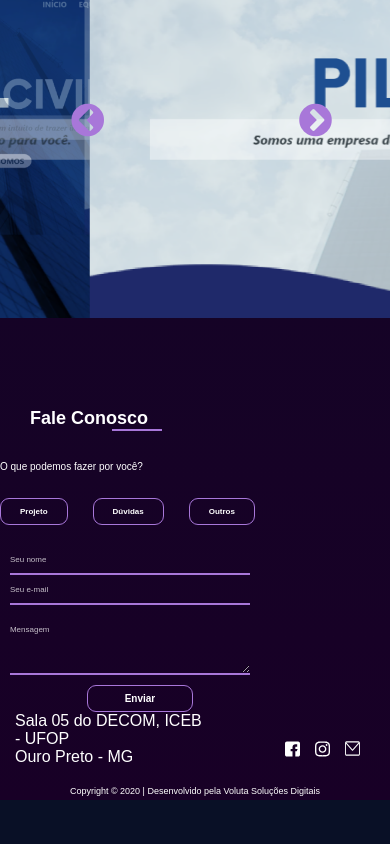
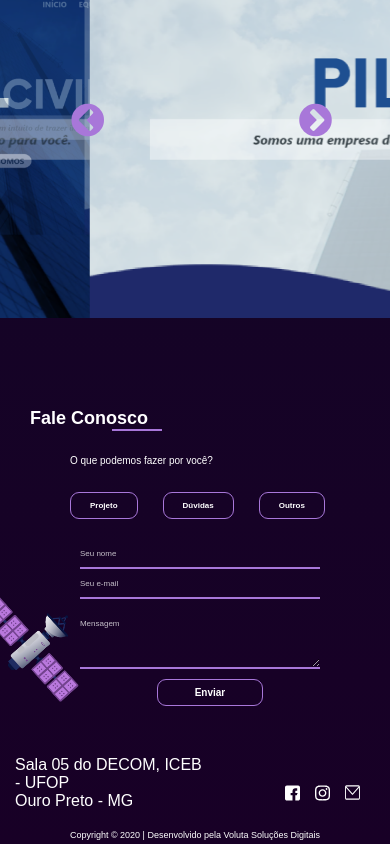
Before and after one commit to nicollecnunes/site-voluta, a React (Create React App) app: page / in a window 390 px wide. Shown: the part 2120-2964 px from the top of the page. Before the commit the page ends 2920 px from the top, so only its background shows below. Built offline with nearby package versions, Linux system fonts and the light colour scheme.

Commit message:
corrigindo satelite e responsividade

```diff
--- a/package.json
+++ b/package.json
@@ -10,6 +10,8 @@
     "react-anchor-link-smooth-scroll": "^1.0.12",
     "react-dom": "^17.0.1",
     "react-scripts": "^4.0.0",
+    "react-slick": "^0.27.13",
+    "slick-carousel": "^1.8.1",
     "web-vitals": "^0.2.4"
   },
   "scripts": {
--- a/src/components/faleconosco/faleconosco.js
+++ b/src/components/faleconosco/faleconosco.js
@@ -2,7 +2,7 @@ import React from 'react';
 import './style.css';
 import '../.././globalStyle.css';
 
-import satelite from '../.././assets/images/satelite.svg';
+import satelite from '../.././assets/images/satelite.png';
 
 export default function FaleConoscoJS() {
     return (
--- a/src/components/faleconosco/style.css
+++ b/src/components/faleconosco/style.css
@@ -3,7 +3,7 @@
 }
 
 .faleconosco .titulopadrao{
-    padding-left: 401px;
+    padding-left: 422px;
 }
 
 .faleconosco .titulopadrao hr{
@@ -22,7 +22,7 @@
 }
 
 .faleconosco .container1 .satelite img{;
-	width: 300px;
+	width: 400px;
 }
 
 .faleconosco .container1 .contform{
@@ -75,16 +75,33 @@
 }
 
 
-@media only screen and (max-width: 815px) {
+@media only screen and (max-width: 7608px) {
+
+	.faleconosco{
+		padding-bottom: 50px;
+	}
+
+	.faleconosco .container1{
+		display: flex;
+		justify-content: space-between;
+	}
 
 	.faleconosco .container1 .satelite{
-		display: none;
-		background-color: green;
+		height: 250px;
+		display: flex;
+		flex-direction: column-reverse;
+		z-index: 1;
+		padding-right:0px;
+		position: absolute;
+	}
+
+	.faleconosco .container1 .satelite img{
+		width: 100px;
 	}
 
 	.faleconosco .titulopadrao{
 	    padding-left: 30px;
-	    padding-bottom: 30px;
+	    padding-bottom: 24px;
 	}
 
 	.faleconosco .titulopadrao hr{
@@ -93,6 +110,8 @@
 	}
 
 	.faleconosco .container1 .contform{
+		z-index: 2;
+		padding-left: 70px;
 		font: 10px "Poppins", sans-serif;
 	}
 
```
Also changed, not shown: src/assets/images/satelite.png (added), 1 other file (tests, documents, lock files or other folders).
